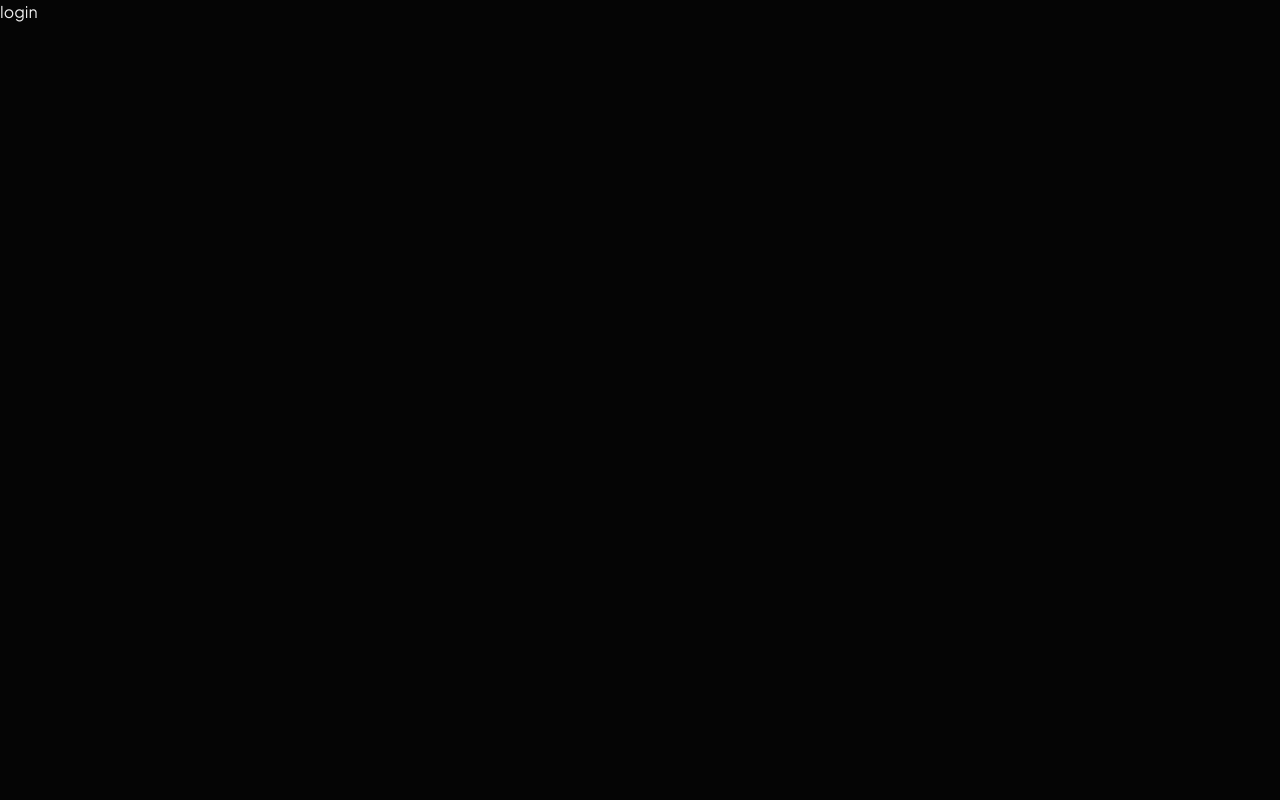
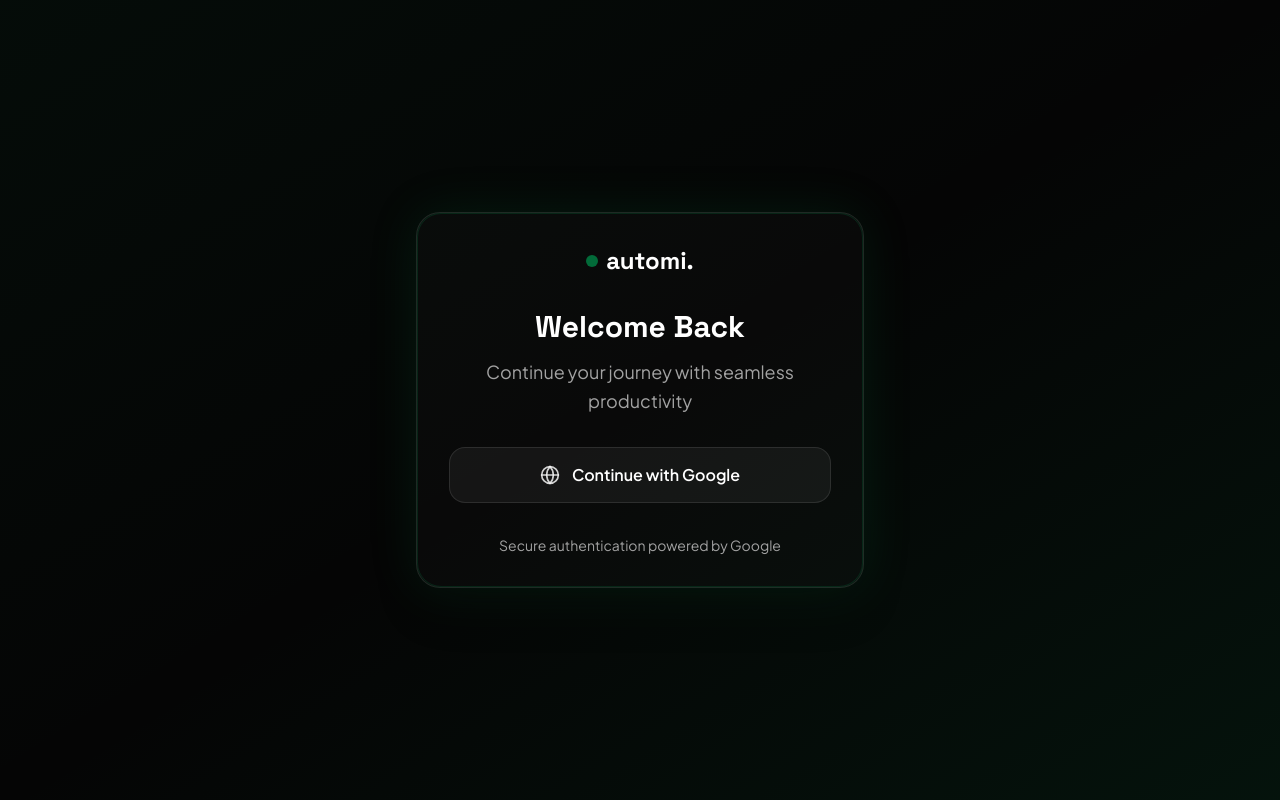
Before and after one commit to federal2202/automi, a Next.js app in the folder frontend/: page /signup in a window 1280 px wide. Built offline with nearby package versions, Linux system fonts and the light colour scheme.

Commit message:
feat: ui for signup page

```diff
--- a/frontend/src/app/signup/page.tsx
+++ b/frontend/src/app/signup/page.tsx
@@ -1,4 +1,6 @@
 "use client";
+
+import { Globe } from "lucide-react";
 
 export default function Page(){
   function handleLogin(){
@@ -7,8 +9,64 @@
   }
 
   return (
-    <div>
-      <button onClick={handleLogin}>login</button>
+    <div className="min-h-screen w-full bg-background flex items-center justify-center p-4">
+      {/* Background gradient overlay */}
+      <div className="absolute inset-0 bg-gradient-to-br from-green-nice/5 via-transparent to-green-nice/10" />
+
+      {/* Main modal container */}
+      <div className="relative z-10 w-full max-w-md animate-fade-in-up">
+        {/* Modal with green glow effect */}
+        <div className="relative bg-[#ffffff]/2 backdrop-blur-sm border border-[#ffffff]/10 rounded-3xl p-8 shadow-2xl">
+          {/* Green glow effect */}
+          <div className="absolute inset-0 rounded-3xl shadow-[0_0_50px_rgba(0,143,76,0.15)] border border-green-nice/20" />
+
+          {/* Content */}
+          <div className="relative z-10 flex flex-col items-center space-y-8">
+            {/* Logo */}
+            <div className="flex items-center gap-2 animate-fade-in-down" style={{animationDelay: '0.2s'}}>
+              <div className="w-3 h-3 bg-green-nice rounded-full animate-pulse" style={{animationDuration: '2s'}} />
+              <span className="text-2xl font-bold text-white font-display">
+                automi.
+              </span>
+            </div>
+
+            {/* Welcome text */}
+            <div className="text-center space-y-3 animate-fade-in-up" style={{animationDelay: '0.4s'}}>
+              <h1 className="text-3xl font-bold text-white font-display">
+                Welcome Back
+              </h1>
+              <p className="text-muted-foreground text-lg leading-relaxed">
+                Continue your journey with seamless productivity
+              </p>
+            </div>
+
+            {/* Google login button */}
+            <div className="w-full animate-fade-in-up" style={{animationDelay: '0.6s'}}>
+              <button
+                onClick={handleLogin}
+                className="w-full h-14 bg-[#ffffff]/5 hover:bg-[#ffffff]/10 border border-[#ffffff]/10 hover:border-green-nice/30 text-white rounded-2xl transition-all duration-300 transform hover:scale-[1.02] active:scale-[0.98] backdrop-blur-sm group relative overflow-hidden"
+              >
+                {/* Button background glow on hover */}
+                <div className="absolute inset-0 bg-gradient-to-r from-green-nice/0 via-green-nice/5 to-green-nice/0 opacity-0 group-hover:opacity-100 transition-opacity duration-300" />
+
+                <div className="relative flex items-center justify-center space-x-3">
+                  <Globe className="w-5 h-5 text-white/80 group-hover:text-white transition-colors duration-300" />
+                  <span className="font-semibold text-base">
+                    Continue with Google
+                  </span>
+                </div>
+              </button>
+            </div>
+
+            {/* Footer text */}
+            <div className="text-center animate-fade-in-up" style={{animationDelay: '0.8s'}}>
+              <p className="text-sm text-muted-foreground">
+                Secure authentication powered by Google
+              </p>
+            </div>
+          </div>
+        </div>
+      </div>
     </div>
   )
 }
--- a/frontend/src/components/auth/index.ts
+++ /dev/null
@@ -1,3 +0,0 @@
-export { default as LoginButton } from './LoginButton'
-export { default as LogoutButton } from './LogoutButton'
-export { default as UserProfile } from './UserProfile'
```
